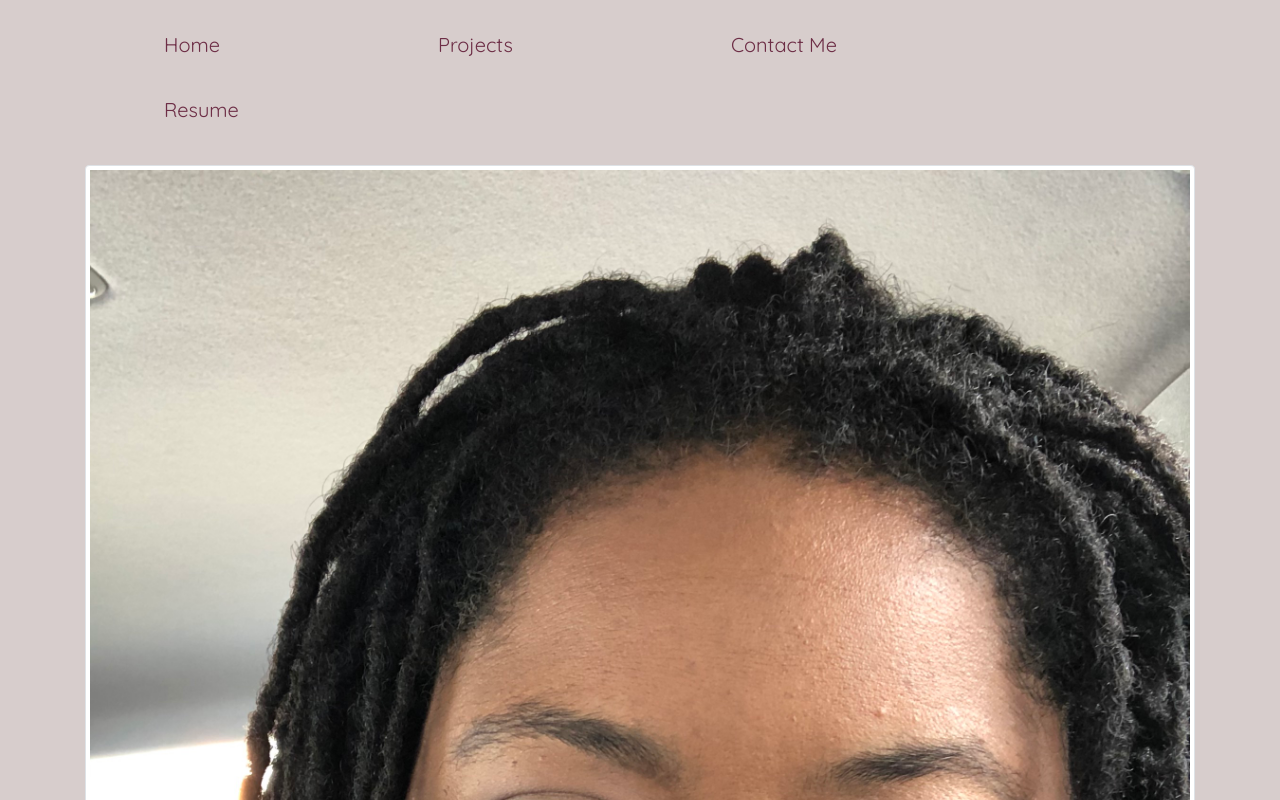
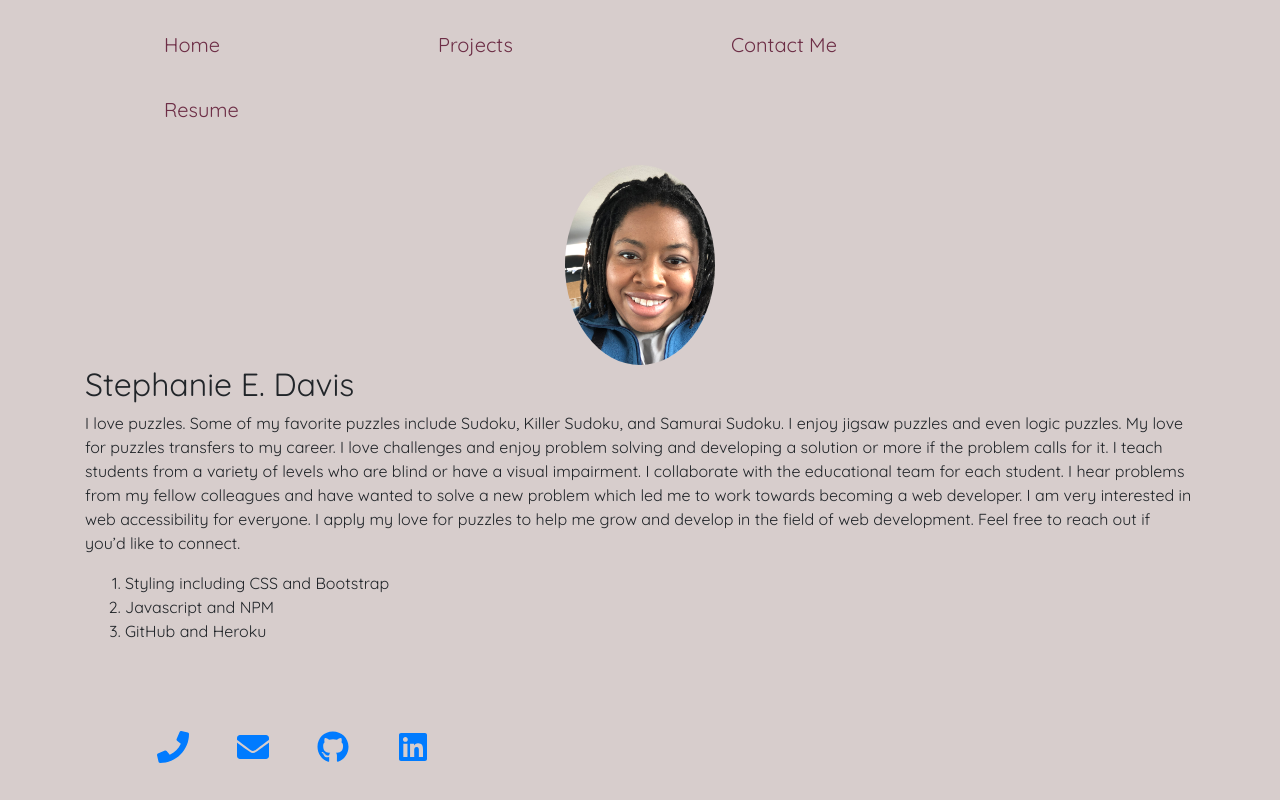
Before and after one commit to whatawhat/react_portfolio, a React (Create React App) app: page / in a window 1280 px wide. Shown: the top 800 px of the page. Built offline with nearby package versions, Linux system fonts and the light colour scheme.

Commit message:
formated headshot and centered it

```diff
--- a/src/components/aboutMe.js
+++ b/src/components/aboutMe.js
@@ -6,7 +6,7 @@ import head from '../assets/images/sdheadshot.jpg'
 function About() {
         return (
         <div className="personalInfo" id="aboutMe">
-            <Image src={head} thumbnail class="head"/>
+            <Image src={head} roundedCircle class="head" style={{maxHeight: "200px"}} className="mx-auto d-block"/>
                 <h2>Stephanie E. Davis</h2>
                 <p>
                 I love puzzles. Some of my favorite puzzles include Sudoku, Killer Sudoku, and Samurai Sudoku. I enjoy jigsaw puzzles and even logic puzzles. My love for puzzles transfers to my career. I love challenges and enjoy problem solving and developing a solution or more if the problem calls for it.
```
